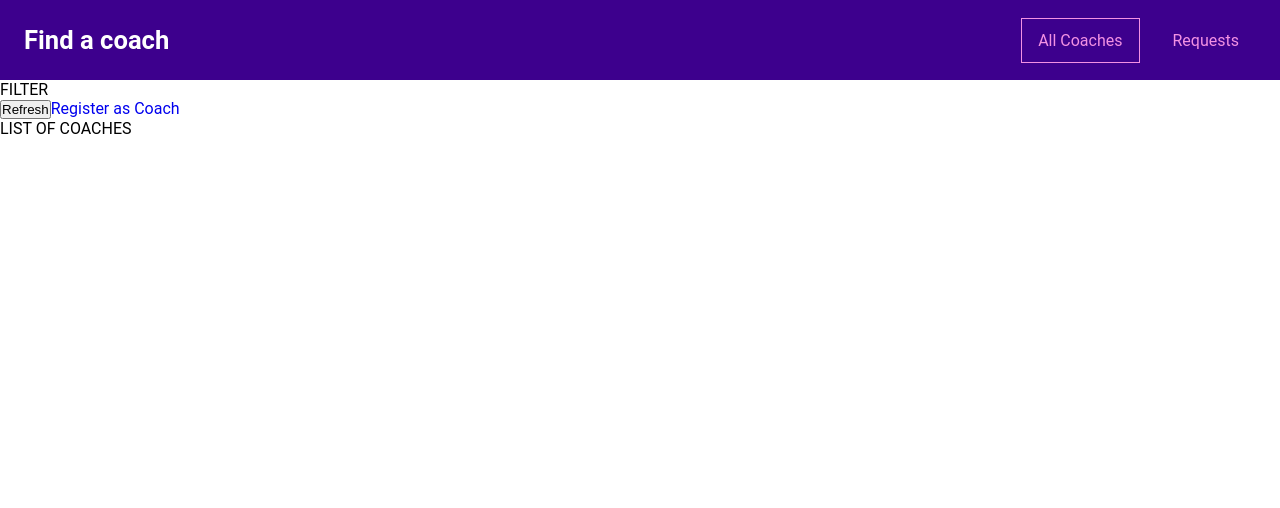
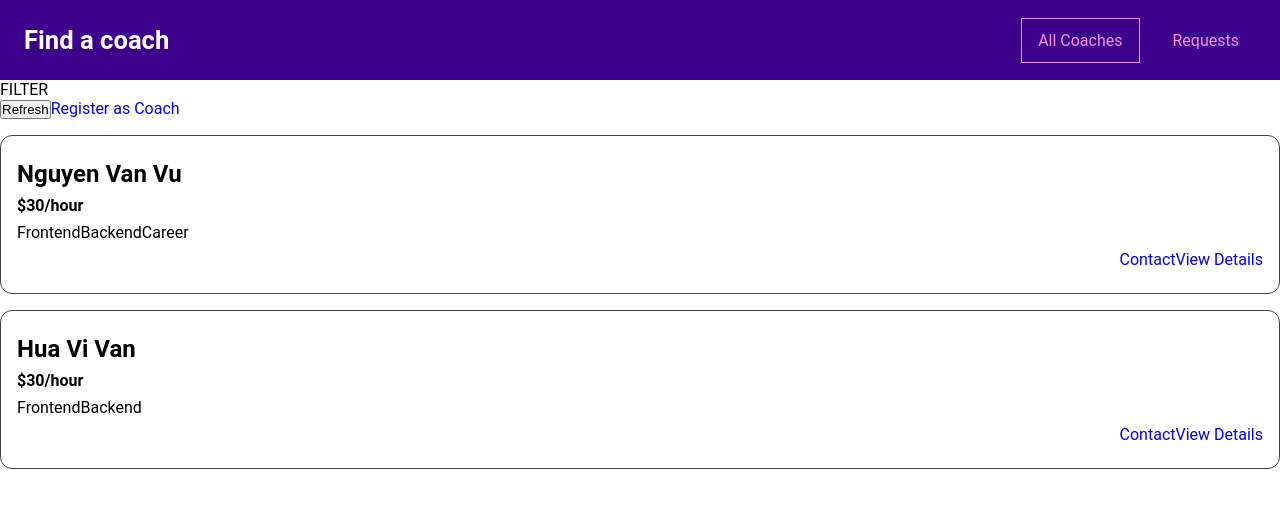
Before and after one commit to vuvinhhien/demo-find-coach, a Vue app: page /coaches in a window 1280 px wide. Shown: the top 508 px of the page. Built offline with nearby package versions, Linux system fonts and the light colour scheme.

Commit message:
add CoachItem

```diff
--- a/public/index.html
+++ b/public/index.html
@@ -5,7 +5,7 @@
     <meta http-equiv="X-UA-Compatible" content="IE=edge">
     <meta name="viewport" content="width=device-width,initial-scale=1.0">
     <link rel="icon" href="<%= BASE_URL %>favicon.ico">
-    <title><%= htmlWebpackPlugin.options.title %></title>
+    <title>Find Coach</title>
   </head>
   <body>
     <noscript>
--- /dev/null
+++ b/src/components/Coach/CoachItem.vue
@@ -0,0 +1,67 @@
+<template>
+  <li>
+    <h3>{{ fullName }}</h3>
+    <h4>${{ rate }}/hour</h4>
+    <div>
+      <span v-for="area in areas" :key="area">{{ area }}</span>
+    </div>
+    <div class="actions">
+      <router-link :to="coachContactLink">Contact</router-link>
+      <router-link :to="coachDetailsLink">View Details</router-link>
+    </div>
+  </li>
+</template>
+
+<script setup lang="ts">
+import { computed } from "@vue/reactivity";
+import { defineProps } from "vue";
+import { useRoute } from "vue-router";
+
+const route = useRoute();
+
+const props = defineProps<{
+  id: number;
+  firstName: string;
+  lastName: string;
+  rate: number;
+  areas: string[];
+}>();
+
+const fullName = computed(() => {
+  return props.firstName + " " + props.lastName;
+});
+
+const coachContactLink = computed(() => {
+  return `${route.path}/${props.id}/contact`;
+});
+
+const coachDetailsLink = computed(() => {
+  return `${route.path}/${props.id}`;
+});
+</script>
+
+<style scoped>
+li {
+  margin: 1rem 0;
+  border: 1px solid #424242;
+  border-radius: 12px;
+  padding: 1rem;
+}
+h3 {
+  font-size: 1.5rem;
+}
+
+h3,
+h4 {
+  margin: 0.5rem 0;
+}
+
+div {
+  margin: 0.5rem 0;
+}
+
+.actions {
+  display: flex;
+  justify-content: flex-end;
+}
+</style>
--- a/src/components/index.ts
+++ b/src/components/index.ts
@@ -1,3 +1,4 @@
-import MainHeader from "./layout/MainHeader.vue";
+import MainHeader from "./Layout/MainHeader.vue";
+import CoachItem from "./Coach/CoachItem.vue";
 
-export { MainHeader };
+export { MainHeader, CoachItem };
--- a/src/store/index.ts
+++ b/src/store/index.ts
@@ -1,9 +1,8 @@
 import { createStore } from "vuex";
+import { coachesModule } from "./modules";
 
 export default createStore({
-  state: {},
-  getters: {},
-  mutations: {},
-  actions: {},
-  modules: {},
+  modules: {
+    coaches: coachesModule,
+  },
 });
--- /dev/null
+++ b/src/store/modules/Coaches.module.ts
@@ -0,0 +1,37 @@
+const coachesModule = {
+  namespaced: true,
+  state: {
+    coaches: [
+      {
+        id: 1,
+        firstName: "Nguyen Van",
+        lastName: "Vu",
+        areas: ["Frontend", "Backend", "Career"],
+        description:
+          "I'm Vu and I've worked as a freelance web developer for years.",
+        hourlyRate: 30,
+      },
+      {
+        id: 2,
+        firstName: "Hua Vi",
+        lastName: "Van",
+        areas: ["Frontend", "Backend"],
+        description:
+          "I'm Van and I've worked as a freelance web developer for years.",
+        hourlyRate: 30,
+      },
+    ],
+  },
+  getters: {
+    coaches(state: any) {
+      return state.coaches;
+    },
+    hasCoaches(state: any) {
+      return state.coaches && state.coaches.length > 0;
+    },
+  },
+  mutations: {},
+  actions: {},
+};
+
+export default coachesModule;
--- /dev/null
+++ b/src/store/modules/index.ts
@@ -0,0 +1,3 @@
+import coachesModule from "./Coaches.module";
+
+export { coachesModule };
--- a/src/views/Coach/CoachesListView.vue
+++ b/src/views/Coach/CoachesListView.vue
@@ -5,8 +5,33 @@
       <button>Refresh</button>
       <router-link to="/register">Register as Coach</router-link>
     </div>
-    <ul>
-      LIST OF COACHES
+    <ul v-if="hasCoaches">
+      <coach-item
+        v-for="coach in coaches"
+        :key="coach.id"
+        :id="coach.id"
+        :rate="coach.hourlyRate"
+        :first-name="coach.firstName"
+        :last-name="coach.lastName"
+        :areas="coach.areas"
+      ></coach-item>
     </ul>
+    <h3 v-else>No coach!</h3>
   </section>
 </template>
+
+<script setup lang="ts">
+import { computed } from "vue";
+import { useStore } from "vuex";
+import { CoachItem } from "@/components";
+
+const store = useStore();
+
+const coaches = computed(() => {
+  return store.getters["coaches/coaches"];
+});
+
+const hasCoaches = computed(() => {
+  return store.getters["coaches/hasCoaches"];
+});
+</script>
```
Also changed, not shown: src/store/modules/Requests.module.ts (added).
